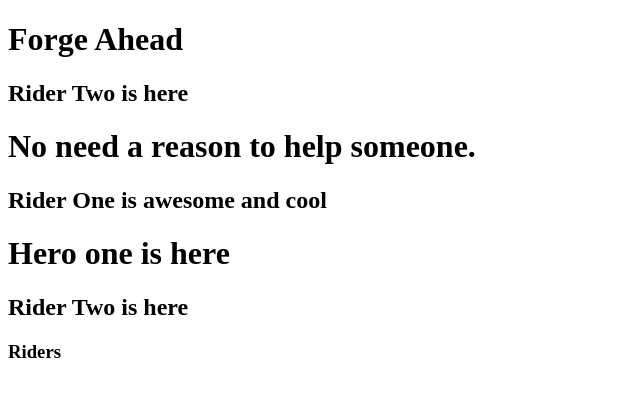
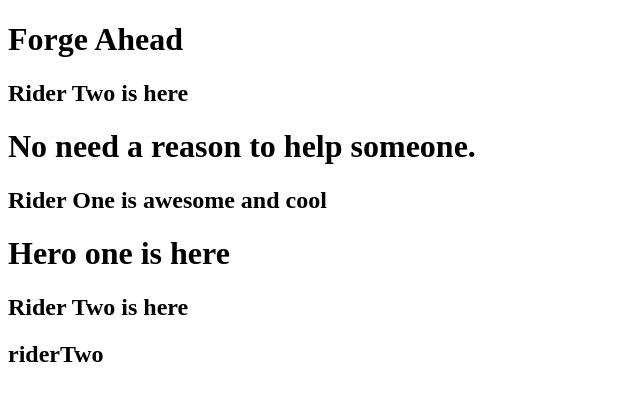
Before and after one commit to dmatsuoka3/GitPract, a plain HTML site: page index.html in a window 1280 px wide. Shown: the full height of the page, 0-640 px from the left. Drawn offline with Linux system fonts and the light colour scheme.

Commit message:
initial commit

```diff
--- a/index.html
+++ b/index.html
@@ -15,6 +15,6 @@
     <h1>Hero one is here</h1>
     <h2>Rider Two is here</h2>
 
-    <h3>Riders</h3>
+    <h2>riderTwo</h2>
 </body>
 </html>
```
